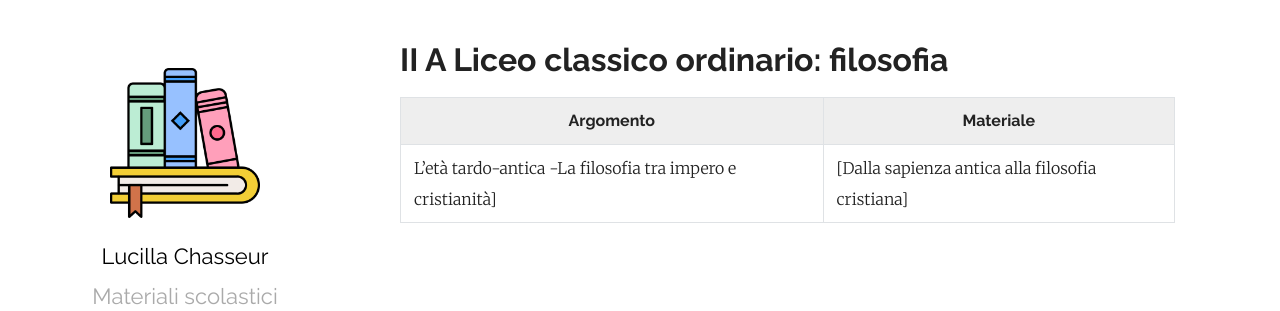
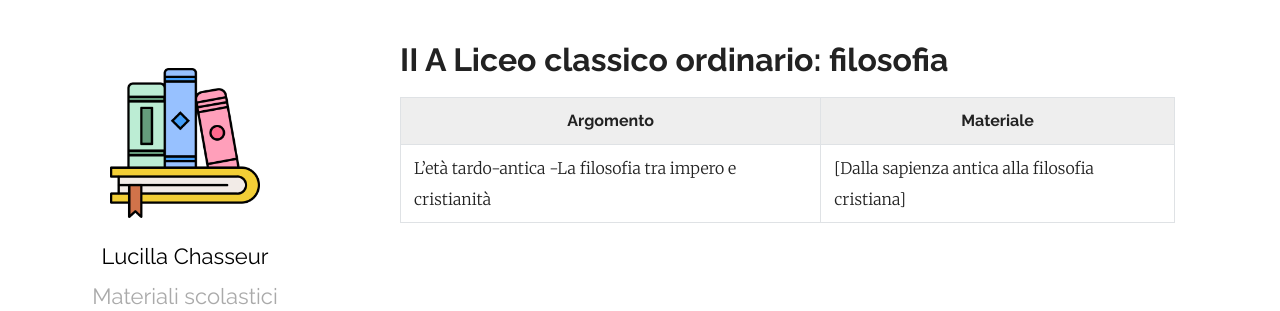
Before and after one commit to efemeridi/efemeridi.github.io, a Jekyll site: the page built from 2a_ord_filosofia.md, in a window 1280 px wide. Shown: the top 311 px of the page. Built offline with Jekyll 4.4.1, drawn with Linux system fonts in a browser that asks for light colours; our own code applies the rules of GitHub Pages for plain Markdown files.

Commit message:
Fix formatting of the philosophy topic entry

```diff
--- a/2a_ord_filosofia.md
+++ b/2a_ord_filosofia.md
@@ -5,4 +5,4 @@ layout: page
 
 | Argomento | Materiale   |
 |-----------|-------------|
-|L'età tardo-antica -La filosofia tra impero e cristianità]|[Dalla sapienza antica alla filosofia cristiana]
+|L'età tardo-antica -La filosofia tra impero e cristianità|[Dalla sapienza antica alla filosofia cristiana]
```
